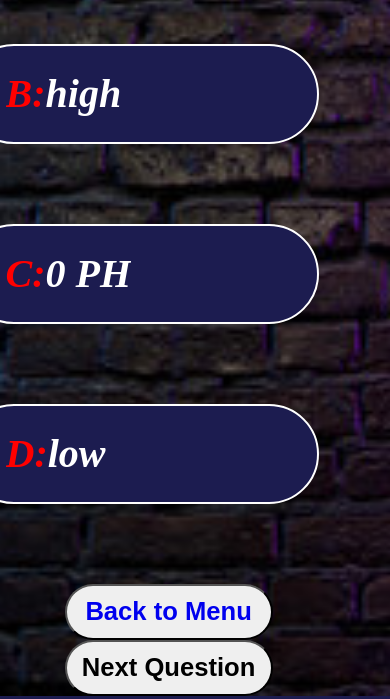
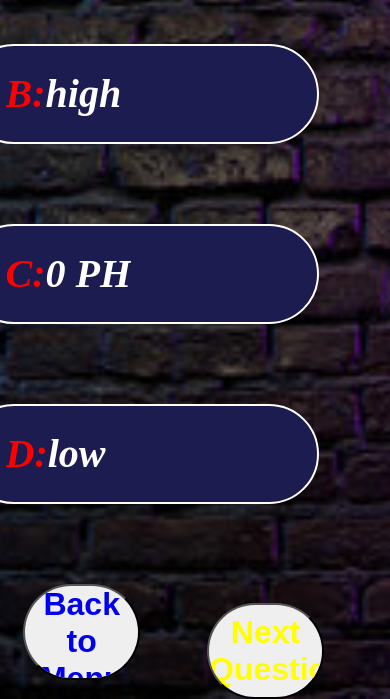
Before and after one commit to sandeepkundekar11/Quize_web, a plain HTML site: page mid_mode.html in a window 390 px wide. Shown: the part 735-1434 px from the top of the page. Drawn offline with Linux system fonts and the light colour scheme.

Commit message:
Update mquize.css

```diff
--- a/mquize.css
+++ b/mquize.css
@@ -125,20 +125,21 @@
     {
         font-size: 2rem;
     }
-/*     #start
+     #start
     {
         width: 30vw;
         height:6rem;
         margin-left: 10px;
-        font-size: 2rem;
+        font-size:2rem;
     }
     #next
     {
         width: 30vw;
         height:6rem;
         margin-left: 10px;
-        font-size: 1.9rem;
-    } */
+        font-size:2rem;
+        color:yellow;
+    }
     #game
 {
     color: white;
```
